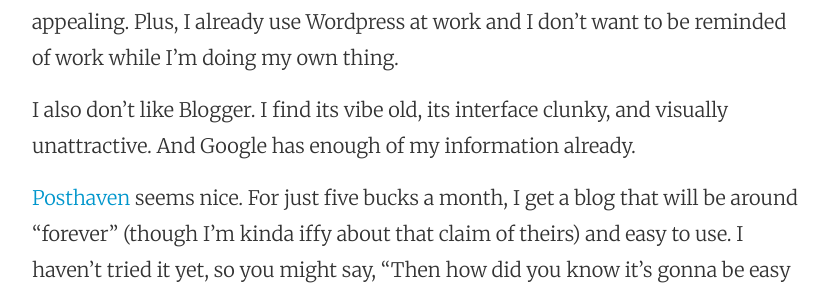
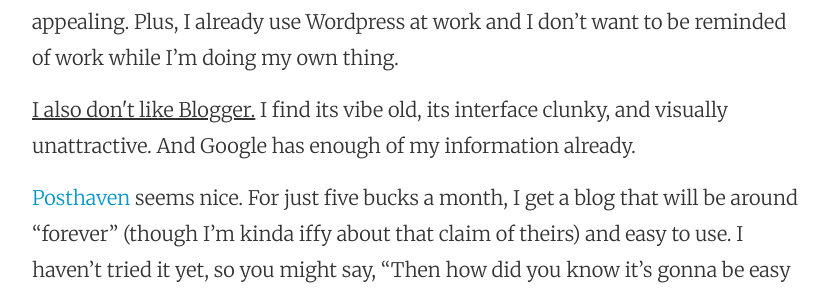
Before and after one commit to alie9ja/alie9ja.github.io, a Jekyll site: the page built from _posts/2016-09-04-september-4-2016.markdown, in a window 1280 px wide and 900 px high, scrolled down 1575 px. Shown: the part 163-453 px from the top of the window, without its empty margins (224-1053 px from the left). Built offline with Jekyll 4.4.1, drawn with Linux system fonts in a browser that asks for light colours.

```diff
--- a/_posts/2016-09-04-september-4-2016.markdown
+++ b/_posts/2016-09-04-september-4-2016.markdown
@@ -11,7 +11,7 @@ I created my Squarespace site as: #1, a repository for all my advertising work,
 
 I definitely don't want to create another [WordPress](https://wordpress.com/) site. How many WordPress accounts have I made through the years? There's just something about it I don't really like that I can't quite put my finger on. Part of it's aesthetic. There's something about the way it looks that I don't find appealing. When it comes to the stuff I use, any stuff, anything, how it looks is as important to me as what it does. It just is. It makes me want to use whatever it is more if I find it visually appealing. Plus, I already use Wordpress at work and I don't want to be reminded of work while I'm doing my own thing.
 
-I also don't like Blogger. I find its vibe old, its interface clunky, and visually unattractive. And Google has enough of my information already.
+<u>I also don't like Blogger.</u> I find its vibe old, its interface clunky, and visually unattractive. And Google has enough of my information already.
 
 [Posthaven](https://posthaven.com/) seems nice. For just five bucks a month, I get a blog that will be around "forever" (though I'm kinda iffy about that claim of theirs) and easy to use. I haven't tried it yet, so you might say, "Then how did you know it's gonna be easy to use?" I'm basing my opinion off of my experience with Posterous which I _loved_ back when it was still around. But
 
```
